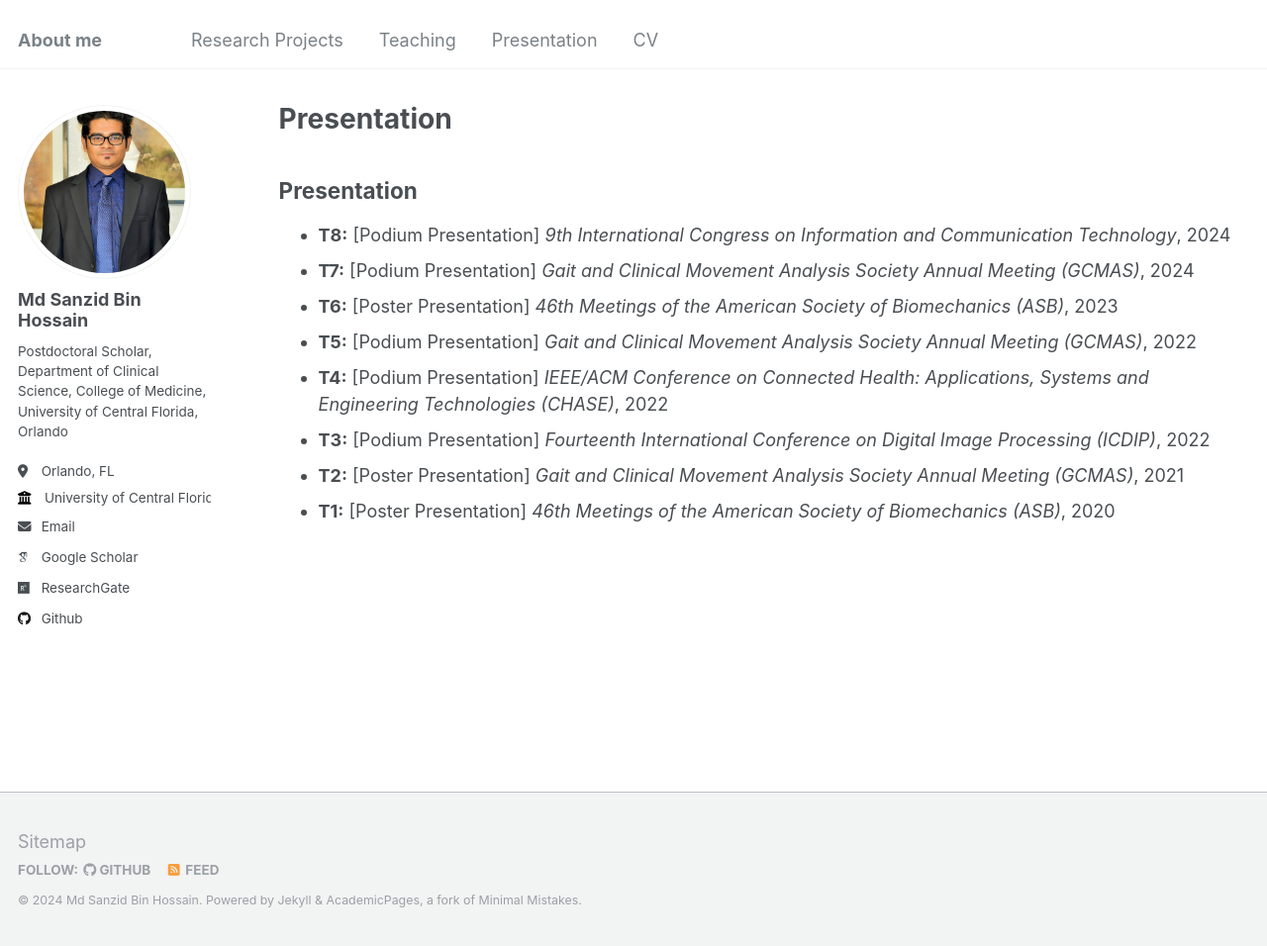
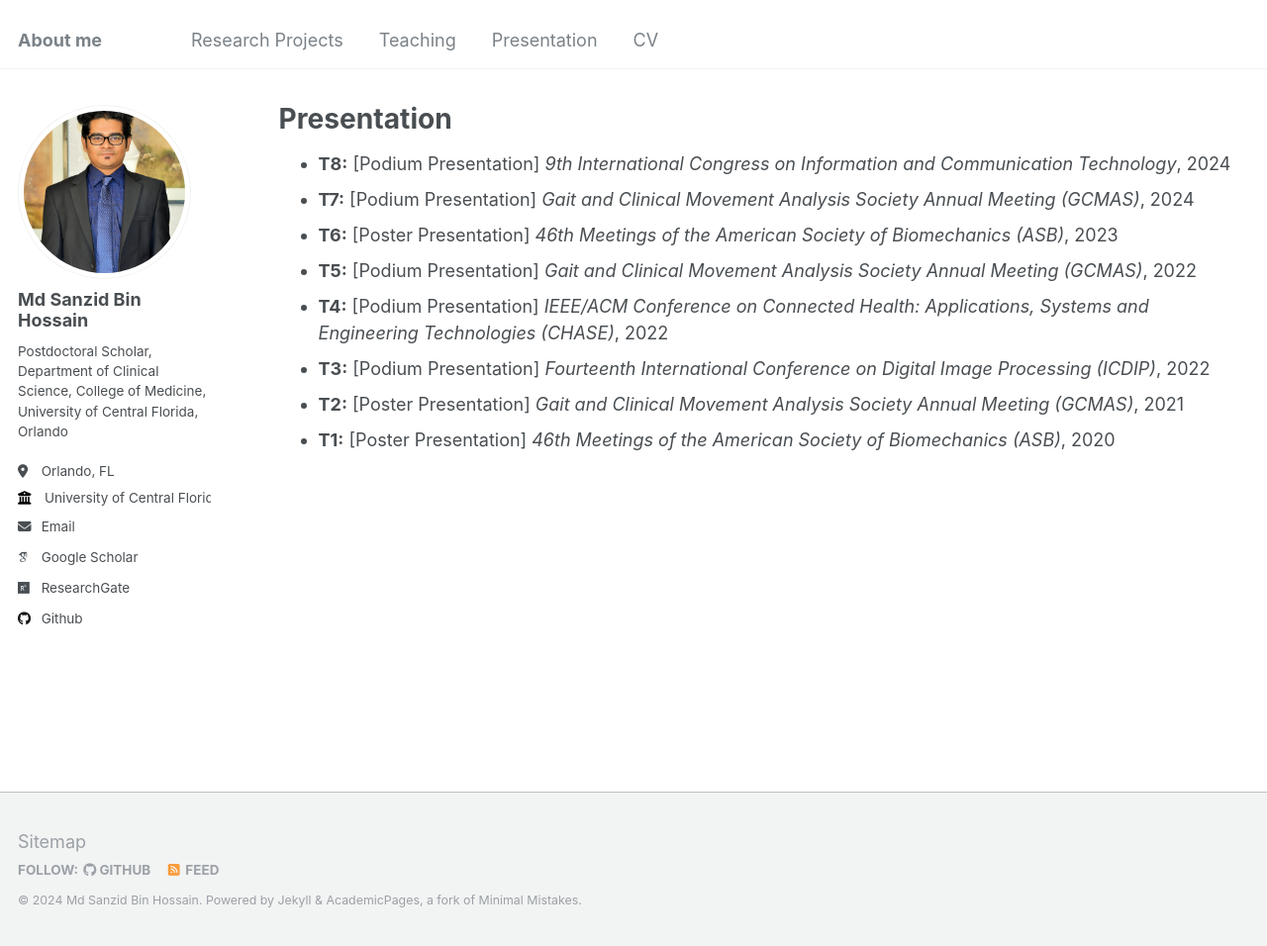
Before and after one commit to Md-Sanzid-Bin-Hossain/Md-Sanzid-Bin-Hossain, a Jekyll site: the page built from _pages/presentation.md, in a window 1280 px wide and 956 px high. Shown: the whole window at 99% size. Built offline with Jekyll 4.4.1, drawn with Linux system fonts in a browser that asks for light colours; some web fonts are replaced.

Commit message:
presentation.md

```diff
--- a/_pages/presentation.md
+++ b/_pages/presentation.md
@@ -4,8 +4,6 @@ title: "Presentation"
 permalink: /presentation/
 author_profile: true
 ---
-
-## Presentation
 
 - **T8:** [Podium Presentation] *9th International Congress on Information and Communication Technology*, 2024
 - **T7:** [Podium Presentation] *Gait and Clinical Movement Analysis Society Annual Meeting (GCMAS)*, 2024
```
